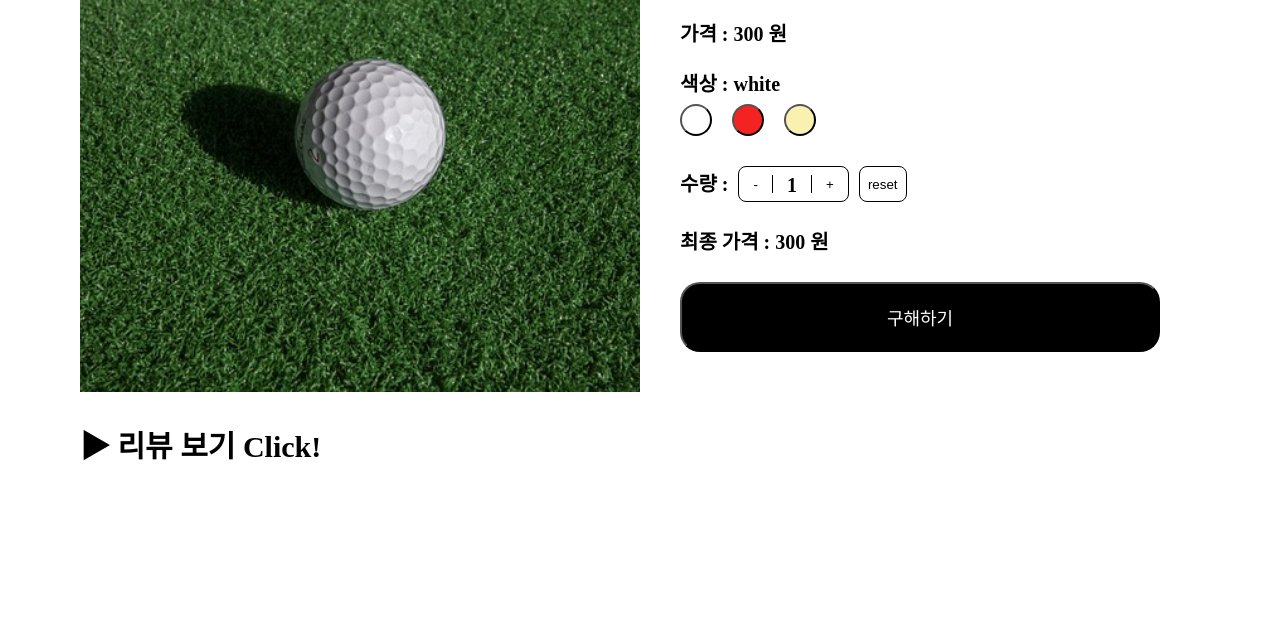
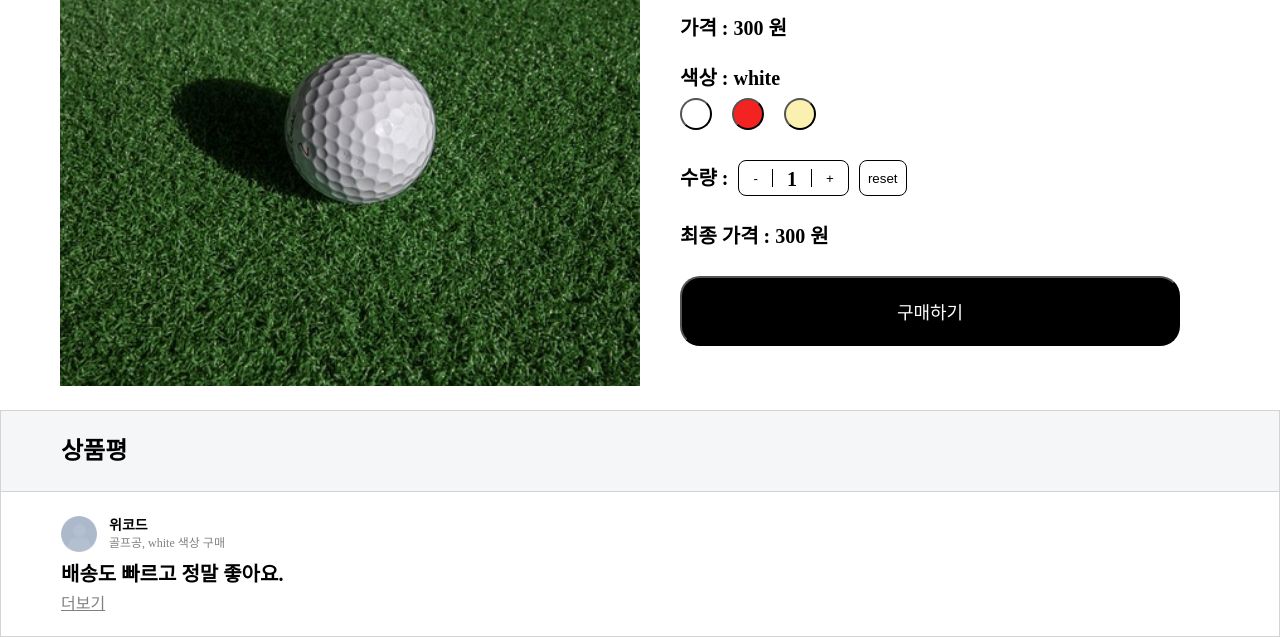
Before and after one commit to hwookim/state-n-props, a React app: page / in a window 1280 px wide. Shown: the part 276-913 px from the top of the page. Before the commit the page ends 800 px from the top, so only its background shows below. Built offline with nearby package versions, Linux system fonts and the light colour scheme.

Commit message:
Add: 리뷰 추가 및 일부 스타일 변경

```diff
--- a/src/pages/Main/Product.js
+++ b/src/pages/Main/Product.js
@@ -60,14 +60,33 @@ const Product = () => {
             </button>
           </div>
           <span>최종 가격 : {totalPrice.toLocaleString()} 원</span>
-          <button className="buyBtn">구해하기</button>
+          <button className="buyBtn">구매하기</button>
         </div>
       </div>
-      <div className="review">
-        <div className="reviewToggle" onClick={handleToggleReview}>
-          {isReviewOpen ? '▼' : '▶'} 리뷰 보기 Click!
+      <div className="reviewList">
+        <div className="reviewListHeader">상품평</div>
+        <div className="review">
+          <div className="user">
+            <img src={`${process.env.PUBLIC_URL}/images/avatar.jpg`} />
+            <div className="userInfo">
+              <div className="name">위코드</div>
+              <div className="itemName">골프공, white 색상 구매</div>
+            </div>
+          </div>
+          <div className="reviewTitle">배송도 빠르고 정말 좋아요.</div>
+          <div className="reviewMain">
+            {isReviewOpen && (
+              <div className="reviewMainContents">
+                주문한지 하루만에 배송이 도착해서 너무 좋았습니다.
+                <br />
+                다음에도 필요하면 또 여기서 시킬 것 같아요.
+              </div>
+            )}
+            <span className="reviewMainHandler" onClick={handleToggleReview}>
+              {isReviewOpen ? '접기' : '더보기'}
+            </span>
+          </div>
         </div>
-        {isReviewOpen && <div>공이 참 예뻐요~~~~</div>}
       </div>
     </div>
   );
--- a/src/pages/Main/Product.scss
+++ b/src/pages/Main/Product.scss
@@ -1,10 +1,10 @@
 .product {
   margin-top: 100px;
-  padding: 30px 80px;
 
   &Detail {
     display: grid;
     grid-template-columns: 1fr 1fr;
+    padding: 24px 60px;
 
     &Img {
       width: 100%;
@@ -88,14 +88,69 @@
     }
   }
 
-  .review {
-    margin-top: 40px;
+  .reviewList {
+    border: 1px solid lightgray;
 
-    &Toggle {
-      margin-bottom: 10px;
-      font-size: 30px;
-      font-weight: 700;
-      cursor: pointer;
+    &Header {
+      display: flex;
+      align-items: center;
+      height: 80px;
+      padding: 24px 60px;
+      background-color: #f4f6f8;
+      font-size: 24px;
+      font-weight: bold;
+    }
+
+    .review {
+      padding: 24px 60px;
+      border-top: 1px solid lightgray;
+
+      &Title {
+        margin-bottom: 12px;
+        font-size: 20px;
+        font-weight: bold;
+      }
+
+      .user {
+        display: flex;
+        align-items: center;
+        margin-bottom: 12px;
+        gap: 12px;
+
+        img {
+          width: 36px;
+          height: 36px;
+        }
+
+        &Info {
+          display: flex;
+          flex-direction: column;
+          gap: 4px;
+
+          .name {
+            font-size: 14px;
+            font-weight: bold;
+          }
+
+          .itemName {
+            color: gray;
+            font-size: 12px;
+          }
+        }
+      }
+
+      &Main {
+        &Contents {
+          margin-bottom: 12px;
+          line-height: 150%;
+        }
+
+        &Handler {
+          color: gray;
+          text-decoration: underline;
+          cursor: pointer;
+        }
+      }
     }
   }
 }
```
Also changed, not shown: public/images/avatar.jpg (added).
